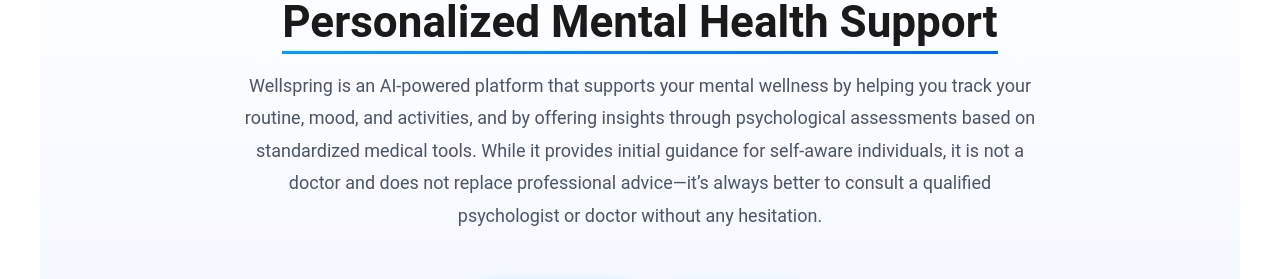
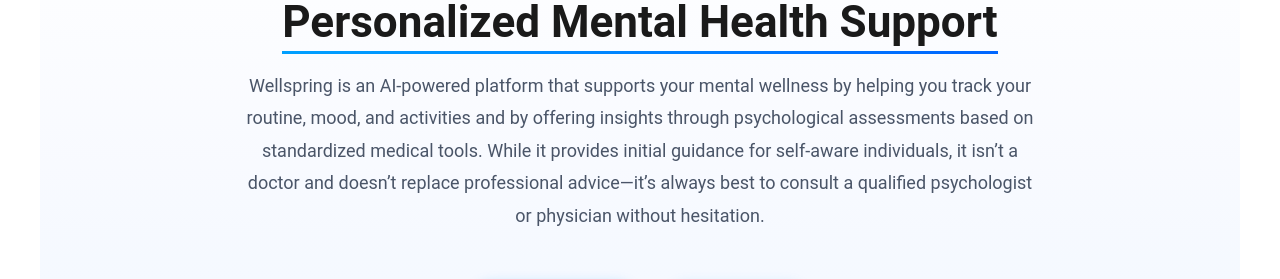
Before and after one commit to MBillahsust/WellSpring, a React (Create React App) app in the folder Frontend/: page / in a window 1280 px wide. Shown: the part 253-532 px from the top of the page. Built offline with nearby package versions, Linux system fonts and the light colour scheme; no server answers.

Commit message:
Disclaimer updated

```diff
--- a/Frontend/src/Components/Personalized.js
+++ b/Frontend/src/Components/Personalized.js
@@ -32,7 +32,7 @@ export default function BigCard({ onGetStartedClick }) {
             whileInView={{ opacity: 1, y: 0 }}
             transition={{ duration: 0.8, delay: 0.3 }}
           >
-            Wellspring is an AI-powered platform that supports your mental wellness by helping you track your routine, mood, and activities, and by offering insights through psychological assessments based on standardized medical tools. While it provides initial guidance for self-aware individuals, it is not a doctor and does not replace professional advice—it’s always better to consult a qualified psychologist or doctor without any hesitation.
+            Wellspring is an AI-powered platform that supports your mental wellness by helping you track your routine, mood, and activities and by offering insights through psychological assessments based on standardized medical tools. While it provides initial guidance for self-aware individuals, it isn’t a doctor and doesn’t replace professional advice—it’s always best to consult a qualified psychologist or physician without hesitation.
 
 
           </motion.p>
```
